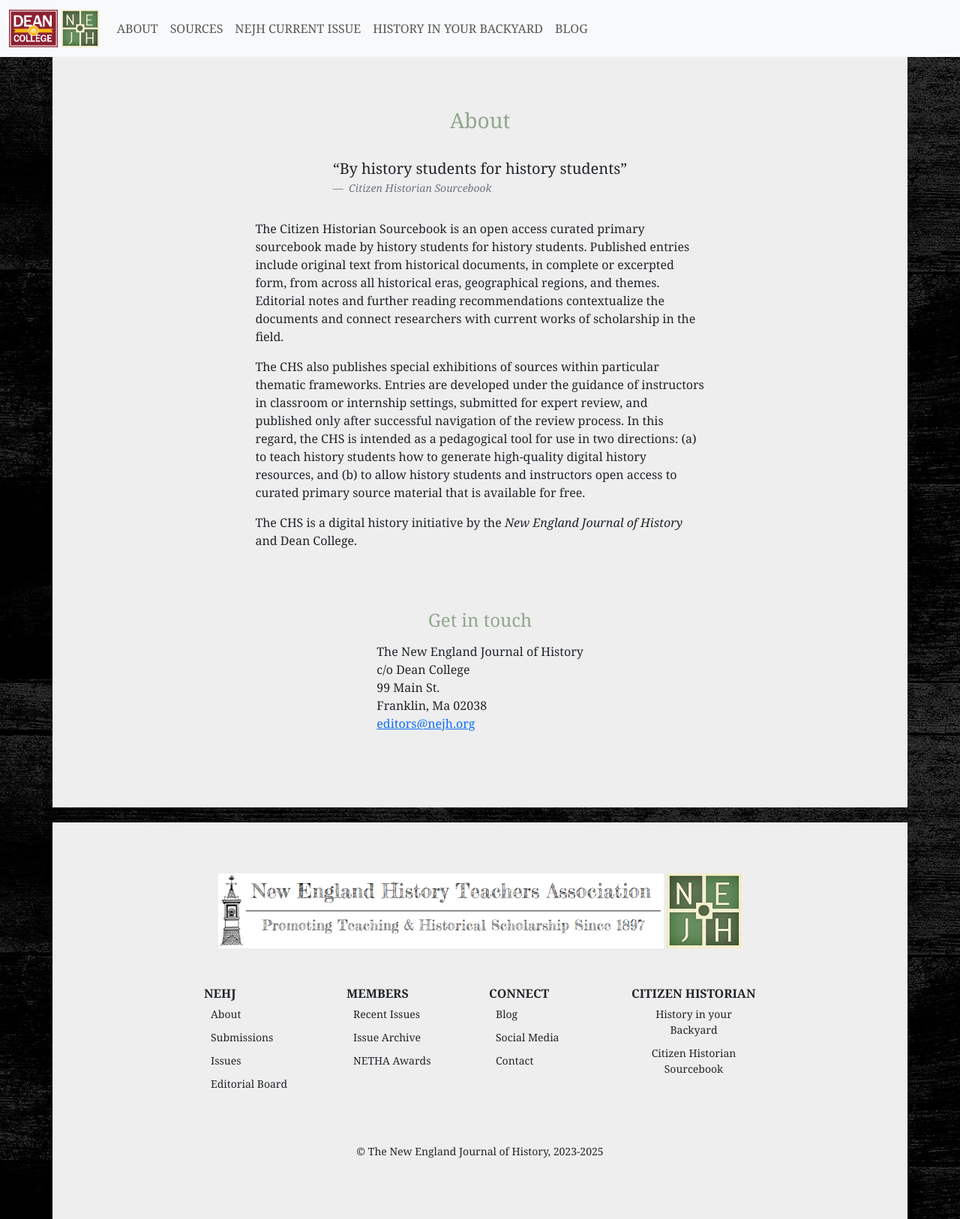
After one commit to clio001/citizen-historian, a Flask app: page /about/ in a window 1280 px wide. The commit adds this page. Shown: the whole page at 75% size. Run offline with Flask 3, Linux system fonts and the light colour scheme.

Commit message:
added about route and template

```diff
--- a/app.py
+++ b/app.py
@@ -24,6 +24,9 @@
 
     return render_template('index.html', docs=docs, articles=articles, blogs=blogs, backyard=backyard)
 
+@app.route('/about/')
+def about():
+    return render_template('about.html')
 
 @app.route('/item/')
 def item():
--- /dev/null
+++ b/templates/about.html
@@ -0,0 +1,64 @@
+{%extends "layout.html"%}
+{%block body%}
+
+<div class="container">
+    <div class="row box">
+        <div class="col-md-12" style="display: flex; flex-direction: column; align-items: center;">
+            <h3 style="color: #91a68d; margin-bottom: 2rem; margin-top: 3rem;">About</h3>
+            <figure>
+                <blockquote class="blockquote">
+                    <p>“By history students for history students”</p>
+                </blockquote>
+                <figcaption class="blockquote-footer">
+                    <cite title="Source Title">Citizen Historian Sourcebook</cite>
+                </figcaption>
+            </figure>
+            <p class="text-67">The Citizen Historian Sourcebook is an open access curated primary sourcebook made by
+                history
+                students for history
+                students. Published entries include original text from historical documents, in complete or excerpted
+                form,
+                from across
+                all historical eras, geographical regions, and themes. Editorial notes and further reading
+                recommendations
+                contextualize
+                the documents and connect researchers with current works of scholarship in the field.
+            </p>
+            <p class="text-67">
+                The CHS also publishes special exhibitions of sources within particular thematic frameworks. Entries are
+                developed under
+                the guidance of instructors in classroom or internship settings, submitted for expert review, and
+                published
+                only after
+                successful navigation of the review process. In this regard, the CHS is intended as a pedagogical tool
+                for
+                use in two
+                directions: (a) to teach history students how to generate high-quality digital history resources, and
+                (b) to
+                allow
+                history students and instructors open access to curated primary source material that is available for
+                free.
+            </p>
+
+            <p class="text-67 mb-5">The CHS is a digital history initiative by the <i>New England Journal of History</i>
+                and
+                Dean
+                College.</p>
+
+            <h4 style="color: #91a68d; margin-bottom: 1rem; margin-top: 2rem;">Get in touch</h4>
+            <p style="margin-bottom: 5rem;">The New England Journal of History<br>
+                c/o Dean College<br>
+                99 Main St.<br>
+                Franklin, Ma 02038<br>
+                <a href="mailto:editors@nejh.org">editors@nejh.org</a>
+            </p>
+
+
+        </div>
+    </div>
+</div>
+</div>
+</div>
+</div>
+
+{%endblock%}
--- a/templates/index.html
+++ b/templates/index.html
@@ -14,7 +14,7 @@
                     teachers and students to deepen their understanding
                     of
                     historical topics.</p>
-                <div type="button" class="btn btn-secondary btn-lg mt-2" onclick="window.location.href='/item'">
+                <div type="button" class="btn btn-secondary btn-lg mt-2" onclick="window.location.href='/about'">
                     Learn
                     more
                 </div>
--- a/templates/layout.html
+++ b/templates/layout.html
@@ -25,7 +25,7 @@
                 </button>
                 <div class="collapse navbar-collapse" id="navbarNavAltMarkup">
                     <div class="navbar-nav">
-                        <a class="nav-link" href="#">ABOUT</a>
+                        <a class="nav-link" href="/about">ABOUT</a>
                         <a class="nav-link" href="/#ps">SOURCES</a>
                         <a class="nav-link" href="https://www.nejh.org/current-issue">NEJH CURRENT ISSUE</a>
                         <a class="nav-link" href="https://www.nejh.org/history-in-your-backyard">HISTORY IN YOUR
```
